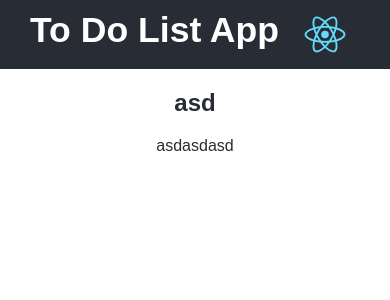
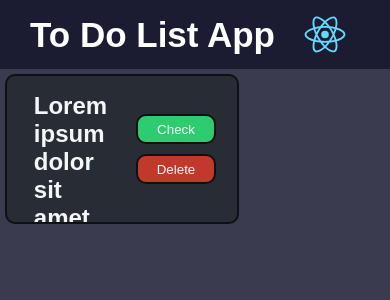
Before and after one commit to FlorCardinali/to-do-app, a React (Create React App) app: page / in a window 390 px wide. Shown: the top 300 px of the page. Built offline with nearby package versions, Linux system fonts and the light colour scheme.

Commit message:
taskitems funcionando con delete y check, hovers y forma responsive

```diff
--- a/src/App.css
+++ b/src/App.css
@@ -1,3 +1,7 @@
+*{
+  box-sizing: border-box;
+}
+
 .App {
   text-align: center;
   font-family: sans-serif;
@@ -5,22 +9,27 @@
 
 .App-header {
   padding: 10px 30px;
-  background-color: #282c34;
+  background-color: #1b1b32;
   display: flex;
   flex-direction: row;
   align-items: flex-start;
   justify-content: space-between;
-  font-size: calc(10px + 2vmin);
+  /* font-size: calc(10px + 2vmin); */
   color: white;
 }
 header h1 {
   margin:0;
+  font-size: 35px;
+  align-self:center ;
+}
+h1 {
+  font-family:sans-serif;
 }
 .react-icon {
   max-width: 70px;
   align-self: center;
 }
 
-main{
-  color: #282c34;
+body{
+  background-color: #3b3b4f;
 }
--- a/src/components/taskItem/TaskItem.js
+++ b/src/components/taskItem/TaskItem.js
@@ -1,13 +1,36 @@
 import React,{useState} from "react"
+import style from "../taskItem/TaskItem.module.css"
 
 const TaskItem = (props) => {
-    const [state, setState] = new useState(false);
+    const [state, setState] = useState(false);
+    const [visible, setVisible] = useState(true);
+    function handleClick(){
+        setState(!state);
+    }
+    function deleteTask(){
+        setVisible(false);
+
+        alert("Eliminado con exito!")
+    }
 
     return (
-    <div className={state ? "notDo" : "do"}>
-        <h2>{props.title}</h2>
-        <p>{props.description}</p>
+    <div style={{display: visible? "flex" : "none"}} className={state ? style.do : style.notDo}>
+        <section className={style.taskText}>
+            <h2>{props.title}</h2>
+            <p>{props.description}</p>
+        </section>
+       <span>
+        <button
+        className={state ? style.normalButton : style.checkButton}
+        onClick={() => handleClick()}>
+            {state ? "Uncheck" : "Check"}
+        </button>
+        <button className={style.deleteButton} onClick={() => deleteTask()}>Delete</button>
+       </span>
     </div>
     );
 }
+
+
+
 export default TaskItem;
--- /dev/null
+++ b/src/components/taskItem/TaskItem.module.css
@@ -0,0 +1,91 @@
+/* generals */
+.do, .notDo {
+    display: flex;
+    flex-flow: row nowrap;
+    justify-content: space-between;
+    overflow: hidden;
+
+    width: 60vw;
+    min-width: 40vw;
+    height: 150px;
+    padding: 1em;
+    margin: 5px;
+
+    text-align: left;
+    border-radius: 10px;
+    border: 2px double #0e1013;
+}
+
+/* botones */
+span {
+    display: flex;
+    flex-flow: column nowrap;
+    justify-content: flex-start;
+}
+
+.checkButton, .deleteButton, .normalButton {
+    border: 2px double #0e1013;
+    border-radius: 10px;
+    width: 80px;
+    height: 30px;
+    color: #f5f6f7;
+    margin: 5px;
+}
+
+.normalButton{
+    background-color:#0e1013;
+}
+.normalButton:hover{
+    background-color:  #3a3c3f;
+}
+.deleteButton{
+    background-color:#c0392b ;
+}
+.deleteButton:hover {
+    background-color: #E74C3C;
+}
+.checkButton{
+    background-color:#2ecc71 ;
+}
+.checkButton:hover {
+    background-color:#49eb8d ;
+}
+
+
+.taskText {
+    display: flex;
+    flex-grow: 3;
+    flex-flow: column nowrap;
+    justify-content: flex-start;
+    align-items: flex-start;
+    gap: 1em;
+    padding: 0%;
+}
+.taskText * {
+    margin: 0;
+    padding: 0;
+
+}
+span {
+    flex-grow: 1;
+}
+
+.notDo {
+    background-color: #282c34;
+    color: #f5f6f7;
+}
+.do {
+    background-color: #41b883;
+}
+@media (max-width: 800px) {
+    .taskText p {
+        display: none;
+    }
+    .taskText h2 {
+        margin: auto;
+        width: 80%;
+    }
+    span {
+        justify-content: center;
+    }
+}
--- a/src/components/taskList/TaskList.js
+++ b/src/components/taskList/TaskList.js
@@ -3,7 +3,11 @@ import TaskItem from "../taskItem/TaskItem";
 
 const TaskList = () => {
     return (
-    <TaskItem title="asd" description="asdasdasd"/>
+    <TaskItem
+    title="Lorem ipsum dolor sit amet."
+    // max 200 caracteres
+    description="Lorem ipsum dolor sit amet, consectetur adipiscing elit. Sed do eiusmod tempor incididunt ut labore et dolore magna aliqua. Ut enim ad minim veniam, quis nostrud exercitation ullamco
+    "/>
     );
 }
 export default TaskList;
--- a/src/index.css
+++ b/src/index.css
@@ -1,5 +1,5 @@
 body {
-  margin: 0;
+  margin: 0px;
   font-family: -apple-system, BlinkMacSystemFont, 'Segoe UI', 'Roboto', 'Oxygen',
     'Ubuntu', 'Cantarell', 'Fira Sans', 'Droid Sans', 'Helvetica Neue',
     sans-serif;
```
